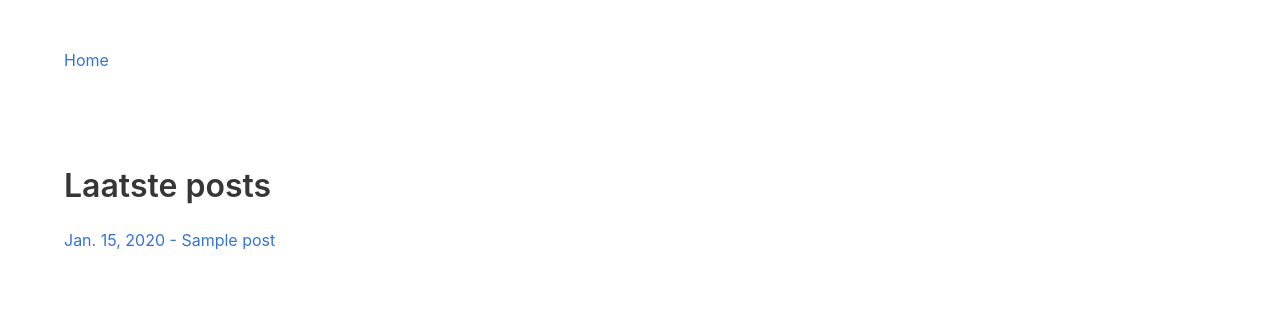
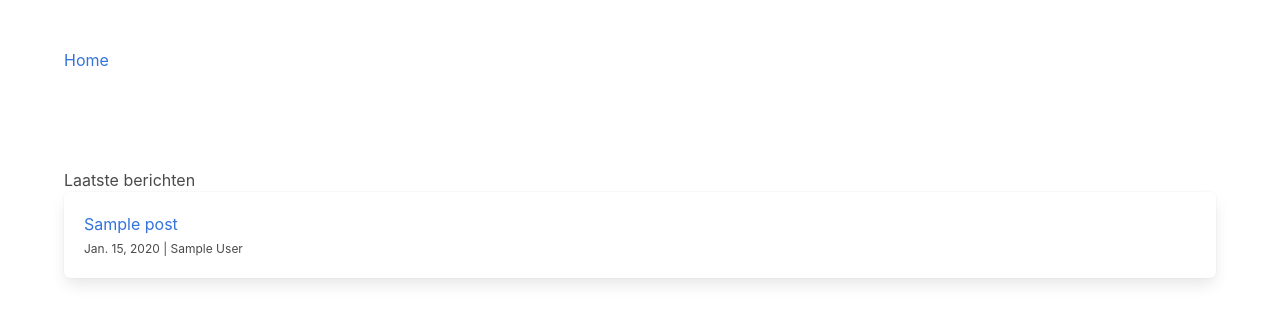
Before and after one commit to DEV-Academie/django-blog, a Django app: page / in a window 1280 px wide. Shown: the top 332 px of the page. Run offline with Django 3.2, Linux system fonts and the light colour scheme; tables that the repository leaves empty hold one stand-in row (values such as "Sample post").

Commit message:
Update list.html

```diff
--- a/templates/templates/blog/list.html
+++ b/templates/templates/blog/list.html
@@ -3,13 +3,14 @@
 {% block content %}
     <section class="section">
         <div class="container">
-            <h1 class="title">Laatste posts</h1>
+            <h1>Laatste berichten</h1>
 
-            <ul>
-                {% for post in object_list %}
-                    <li><a href="{% url 'detail' pk=post.pk %}">{{ post.publish_date }} - {{ post.title }}</a></li>
-                {% endfor %}
-            </ul>
+            {% for post in object_list %}
+                <div class="box">
+                    <a href="{% url 'detail' pk=post.pk %}">{{ post.title }}</a>
+                    <p class="help">{{ post.publish_date }} | {{ post.author }}</p>
+                </div>
+            {% endfor %}
         </div>
     </section>
 {% endblock content %}
```
